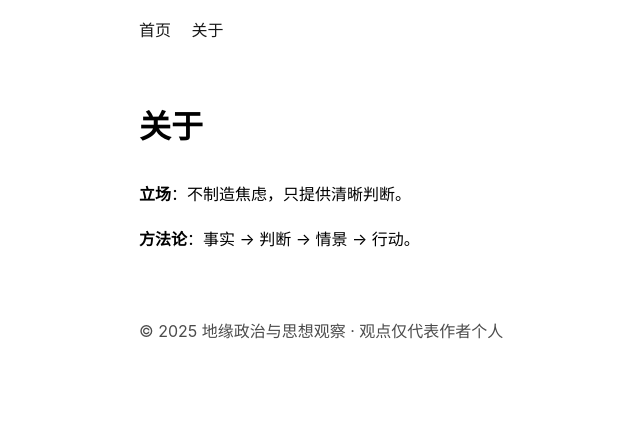
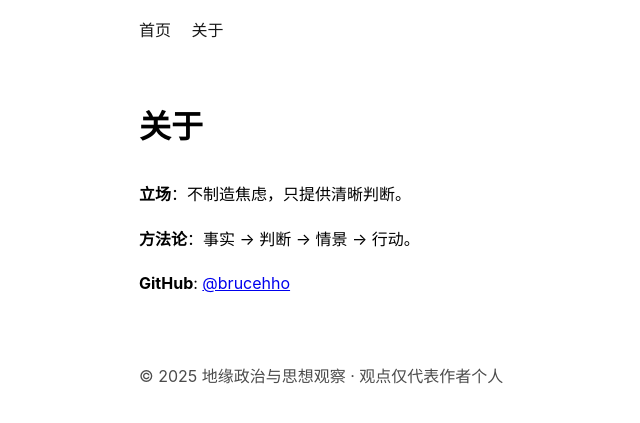
Before and after one commit to brucehho/strategic-observer, a Jekyll site: the page built from about.md, in a window 1280 px wide. Shown: the top 423 px of the page, without its empty margins (81-721 px from the left). Built offline with Jekyll 4.4.1, drawn with Linux system fonts in a browser that asks for light colours.

Commit message:
Add GitHub profile link to about page

```diff
--- a/about.md
+++ b/about.md
@@ -7,3 +7,5 @@ permalink: /about/
 **立场**：不制造焦虑，只提供清晰判断。
 
 **方法论**：事实 → 判断 → 情景 → 行动。
+
+**GitHub**: [@brucehho](https://github.com/brucehho)
```
